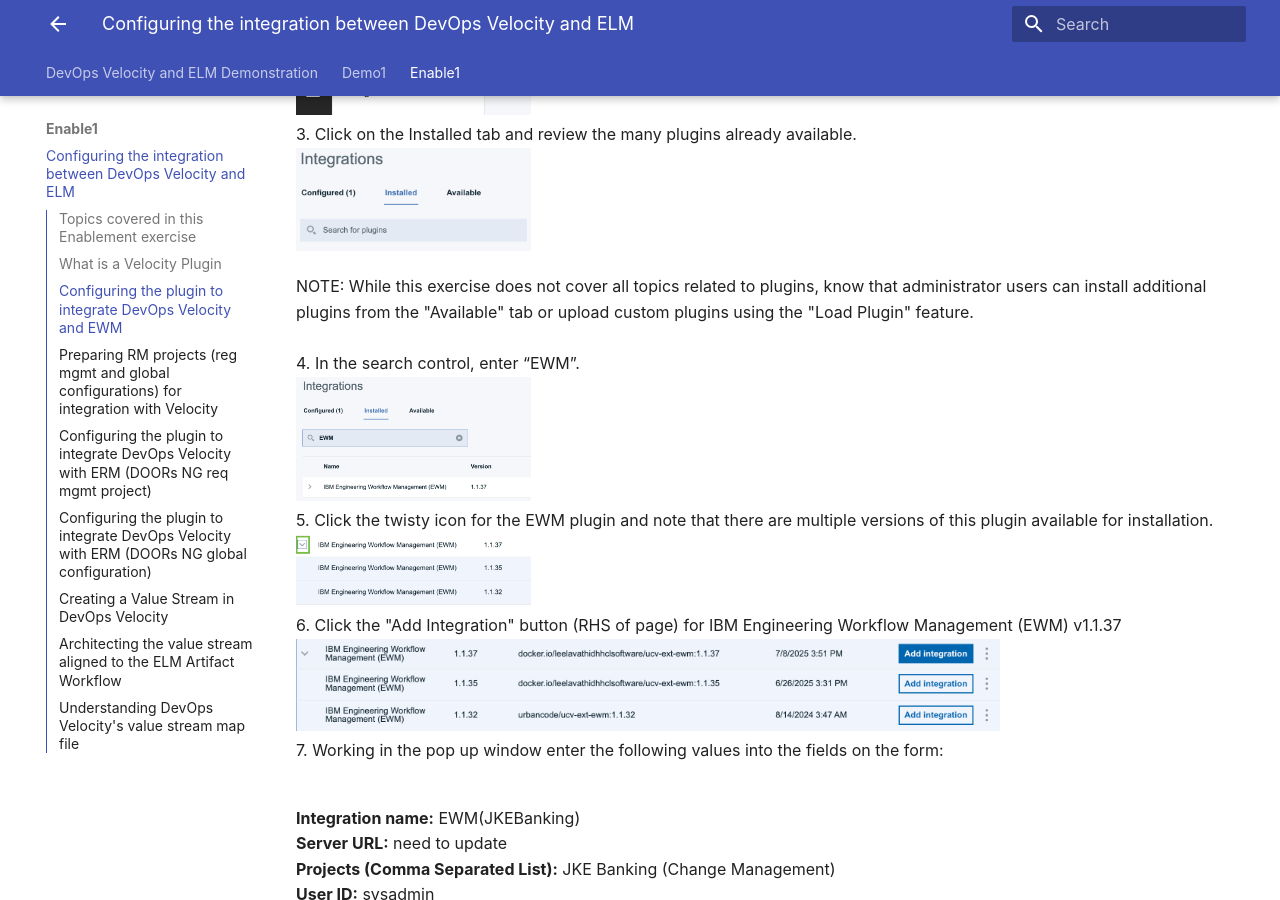
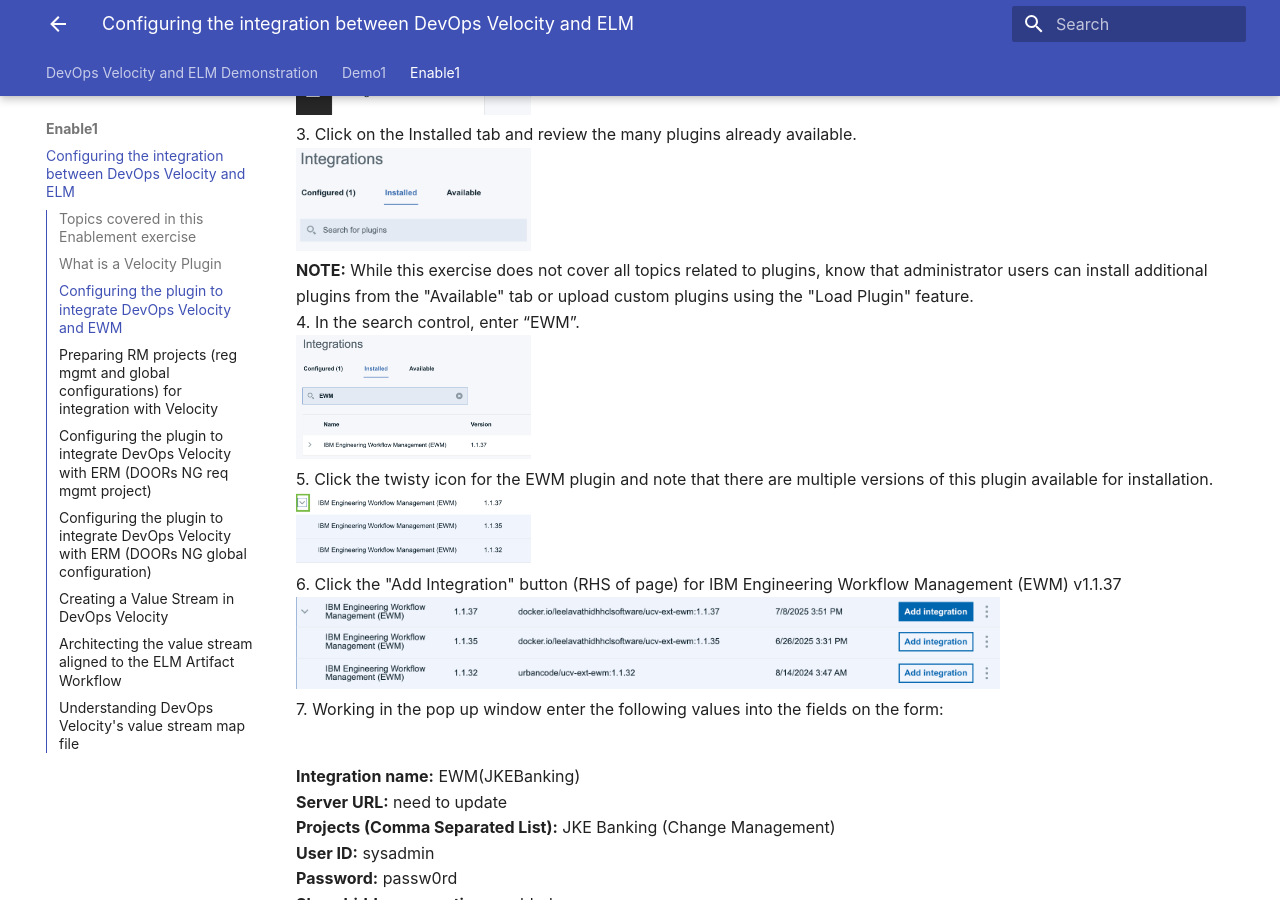
Before and after one commit to DevOpsAutomationLabs/ELM_Velocity, an MkDocs documentation site: the page built from docs/enable1/index.md, in a window 1280 px wide and 900 px high, scrolled down 1855 px. Built offline with MkDocs 1.6.1 and Material for MkDocs 9.7.7, drawn with Linux system fonts in a browser that asks for light colours; some of the changed lines change nothing that is shown.

Commit message:
Update index.md

```diff
--- a/docs/enable1/index.md
+++ b/docs/enable1/index.md
@@ -37,9 +37,7 @@
 <img src="media/integrations.png" alt="integrations orientation" style="width:25%; height:auto;"><br/>
 3. Click on the Installed tab and review the many plugins already available.<br/>
 <img src="media/integrations_image.png" alt="integrations" style="width:25%; height:auto;"><br/>
-
-NOTE: While this exercise does not cover all topics related to plugins, know that administrator users can install additional plugins from the "Available" tab or upload custom plugins using the "Load Plugin" feature.<br/>
-<br/>
+**NOTE:** While this exercise does not cover all topics related to plugins, know that administrator users can install additional plugins from the "Available" tab or upload custom plugins using the "Load Plugin" feature.<br/>
 4. In the search control, enter “EWM”.<br/>
 <img src="media/search.png" alt="search" style="width:25%; height:auto;"><br/>
 5. Click the twisty icon for the EWM plugin and note that there are multiple versions of this plugin available for installation.<br/>
@@ -57,10 +55,7 @@
 **Show hidden properties:** enabled<br/>
 **Logging level:** ALL<br/>
 <br/>
-
-<img src="media/ewm_setup.png" alt="ewm integration" style="width:25%; height:auto;">
-
-<br/>
+<img src="media/ewm_setup.png" alt="ewm integration" style="width:25%; height:auto;"><br/>
 
 [Return to List of Topics](#topics-covered-in-this-enablement-exercise)
 <br/>
```
